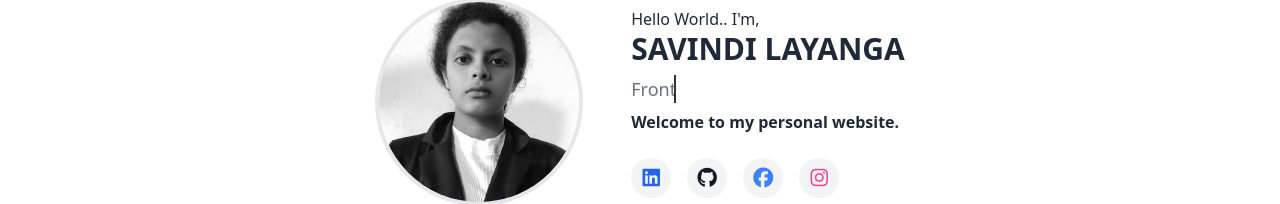
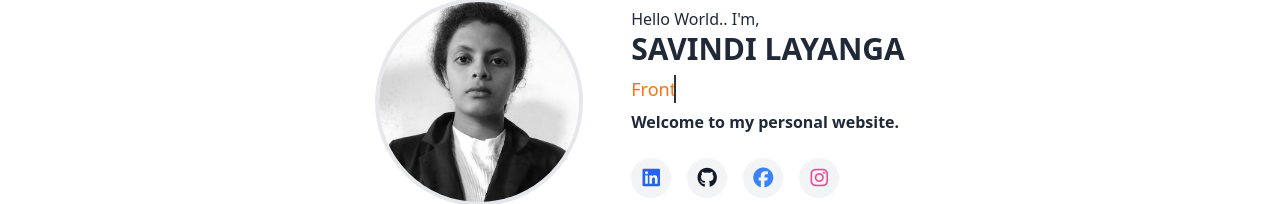
Before and after one commit to SavindiLayanga/Portfolio-react, a React (Vite) app: page / in a window 1280 px wide. Shown: the part 298-502 px from the top of the page. Built offline with nearby package versions, Linux system fonts and the light colour scheme.

Commit message:
change color of the text

```diff
--- a/src/pages/home.tsx
+++ b/src/pages/home.tsx
@@ -25,7 +25,7 @@ const Home: React.FC = () => {
                 </h3>
                 {/* Name and position */}
                 <h1 className="text-2xl lg:text-3xl font-bold text-gray-800">SAVINDI LAYANGA</h1>
-                <div className="text-lg text-gray-500 mt-2">
+                <div className="text-lg text-orange-500 mt-2">
                     <p className="inline-block deleting-effect">Front End Developer</p>
                 </div>
                 {/*description*/}
```
